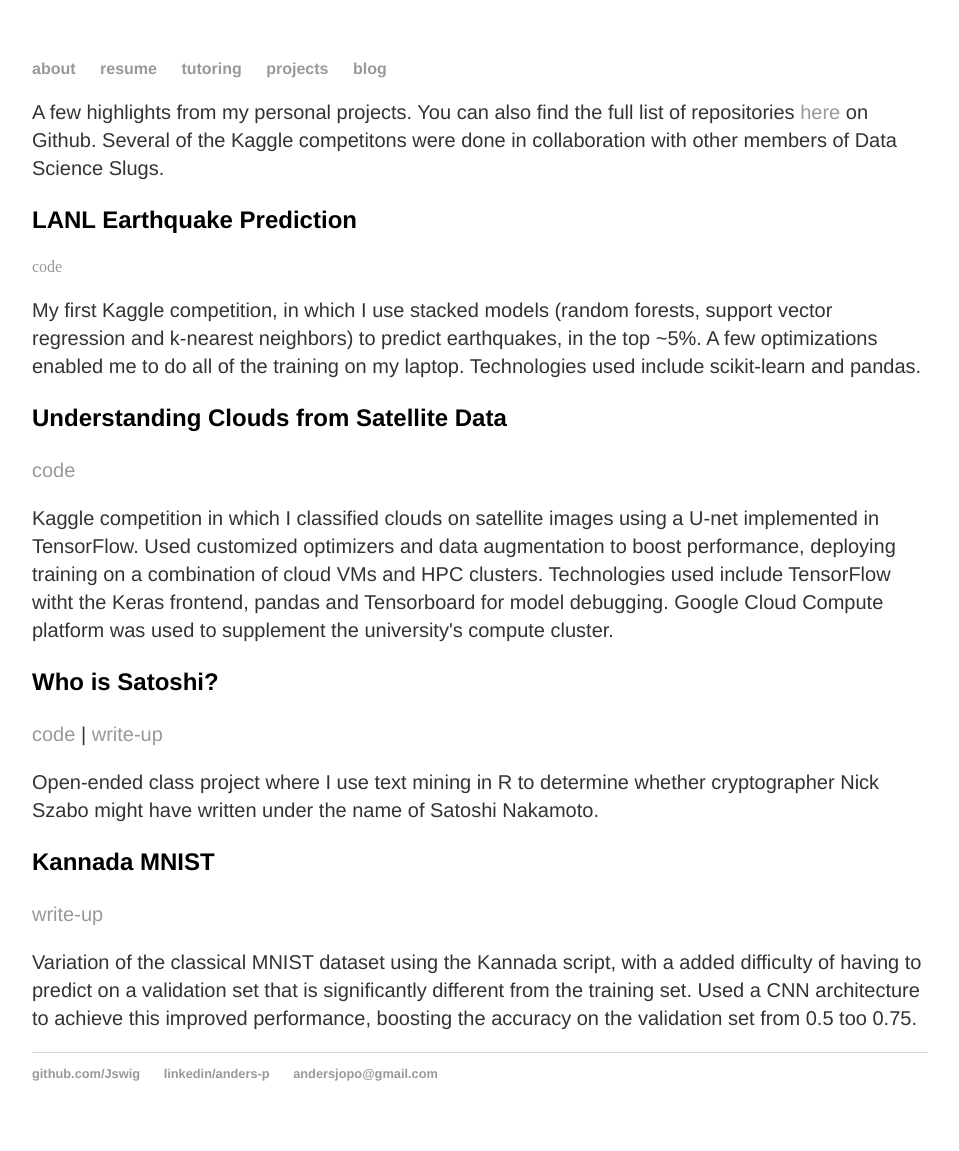
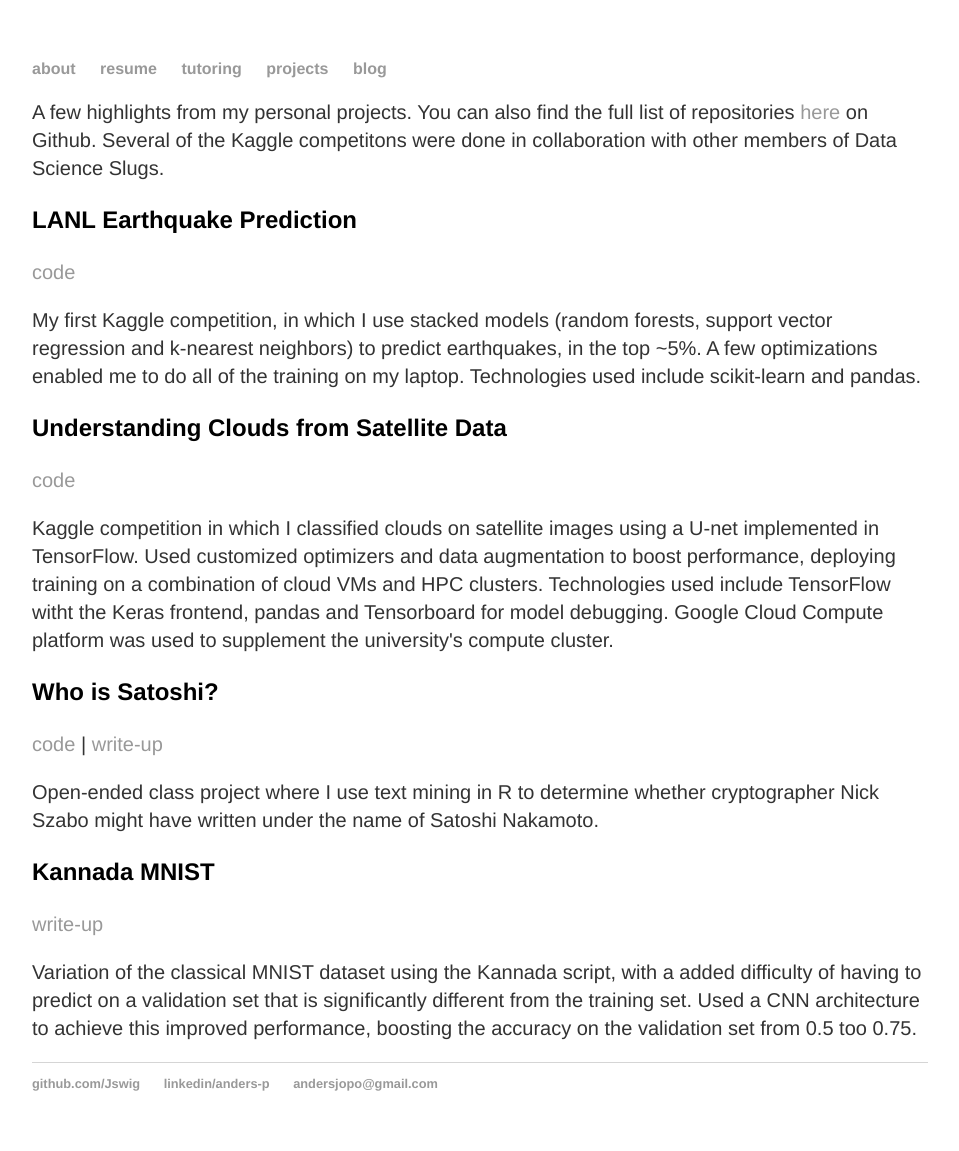
Before and after one commit to Jswig/Jswig.github.io, a Jekyll site: the page built from projects/index.html, in a window 1280 px wide. Shown: the whole page, without its empty margins (160-1119 px from the left). Built offline with Jekyll 4.4.1, drawn with Linux system fonts in a browser that asks for light colours.

Commit message:
portfolio page

```diff
--- a/projects/index.html
+++ b/projects/index.html
@@ -11,7 +11,7 @@ title: Anders Poirel
     </p>
 
     <h3> LANL Earthquake Prediction </h3>
-    <a href = "https://github.com/datascienceslugs/dss-earthquakes">code</a>
+    <p><a href = "https://github.com/datascienceslugs/dss-earthquakes">code</a></p>
 
     <p>My first Kaggle competition, in which I use stacked models (random forests, support vector regression and k-nearest neighbors) to predict earthquakes,
      in the top ~5%. A few optimizations enabled me to do all of the training on my laptop. Technologies used include scikit-learn and pandas.
```
